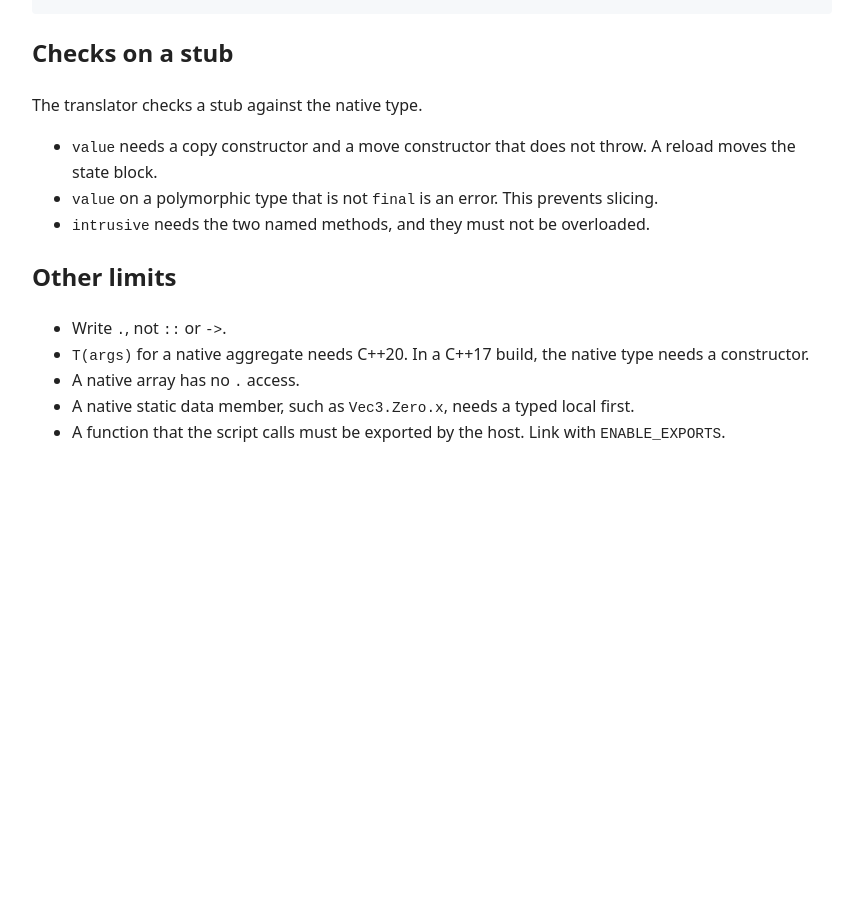
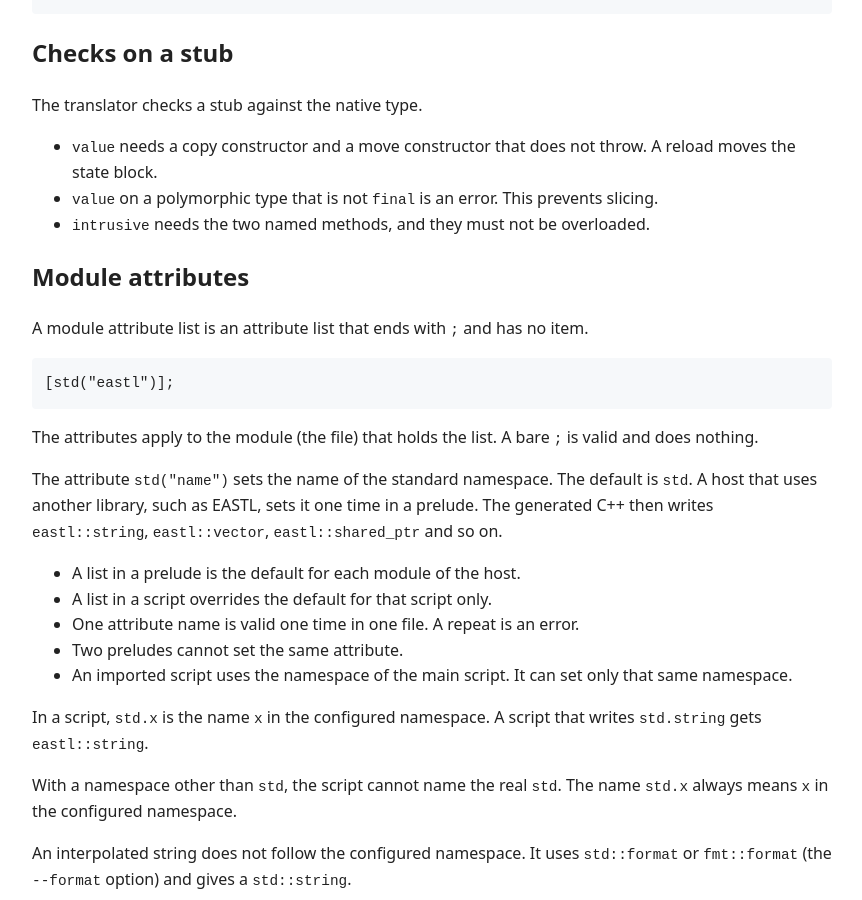
Before and after one commit to rokups/hotpp, a Jekyll site: the page built from native-interop.md, in a window 1280 px wide and 900 px high, scrolled down 6496 px. Shown: the whole window, without its empty margins (224-1086 px from the left). Built offline with Jekyll 4.4.1, drawn with Linux system fonts in a browser that asks for light colours; before the commit the page ends 6974 px from its top, so only the background shows below that; some of the changed text lies outside the part shown.

Commit message:
Update docs from b6b73d6

````diff
--- a/native-interop.md
+++ b/native-interop.md
@@ -253,6 +253,41 @@ The translator checks a stub against the native type.
 - `value` on a polymorphic type that is not `final` is an error. This prevents slicing.
 - `intrusive` needs the two named methods, and they must not be overloaded.
 
+## Module attributes
+
+A module attribute list is an attribute list that ends with `;` and has no item.
+
+```
+[std("eastl")];
+```
+
+The attributes apply to the module (the file) that holds the list. A bare `;` is valid and does nothing.
+
+The attribute `std("name")` sets the name of the standard namespace. The default is `std`. A host that uses another library, such as EASTL, sets it one time in a prelude. The generated C++ then writes `eastl::string`, `eastl::vector`, `eastl::shared_ptr` and so on.
+
+- A list in a prelude is the default for each module of the host.
+- A list in a script overrides the default for that script only.
+- One attribute name is valid one time in one file. A repeat is an error.
+- Two preludes cannot set the same attribute.
+- An imported script uses the namespace of the main script. It can set only that same namespace.
+
+In a script, `std.x` is the name `x` in the configured namespace. A script that writes `std.string` gets `eastl::string`.
+
+With a namespace other than `std`, the script cannot name the real `std`. The name `std.x` always means `x` in the configured namespace.
+
+An interpolated string does not follow the configured namespace. It uses `std::format` or `fmt::format` (the `--format` option) and gives a `std::string`.
+
+A string in a stub can use `$std::` for the configured namespace:
+
+```
+[std("eastl")];
+[native, default_handle("$std::shared_ptr<$T>")] class *;
+```
+
+Plain `std::` in a stub string stays as you write it. The names of `<type_traits>`, `size_t` and the C functions always use `std::`.
+
+The host must declare the namespace. For a test, `namespace mystd = std;` is enough. Use the same namespace in the C++ text that libclang reads.
+
 ## Other limits
 
 - Write `.`, not `::` or `->`.
````
